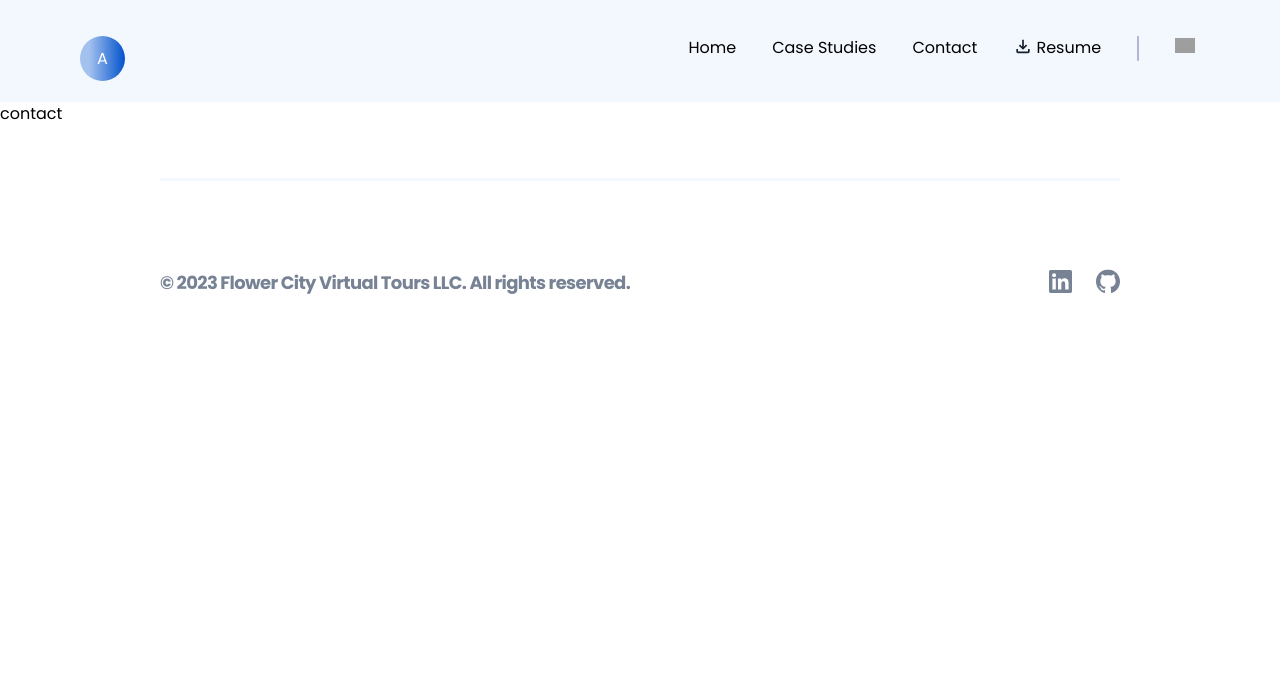
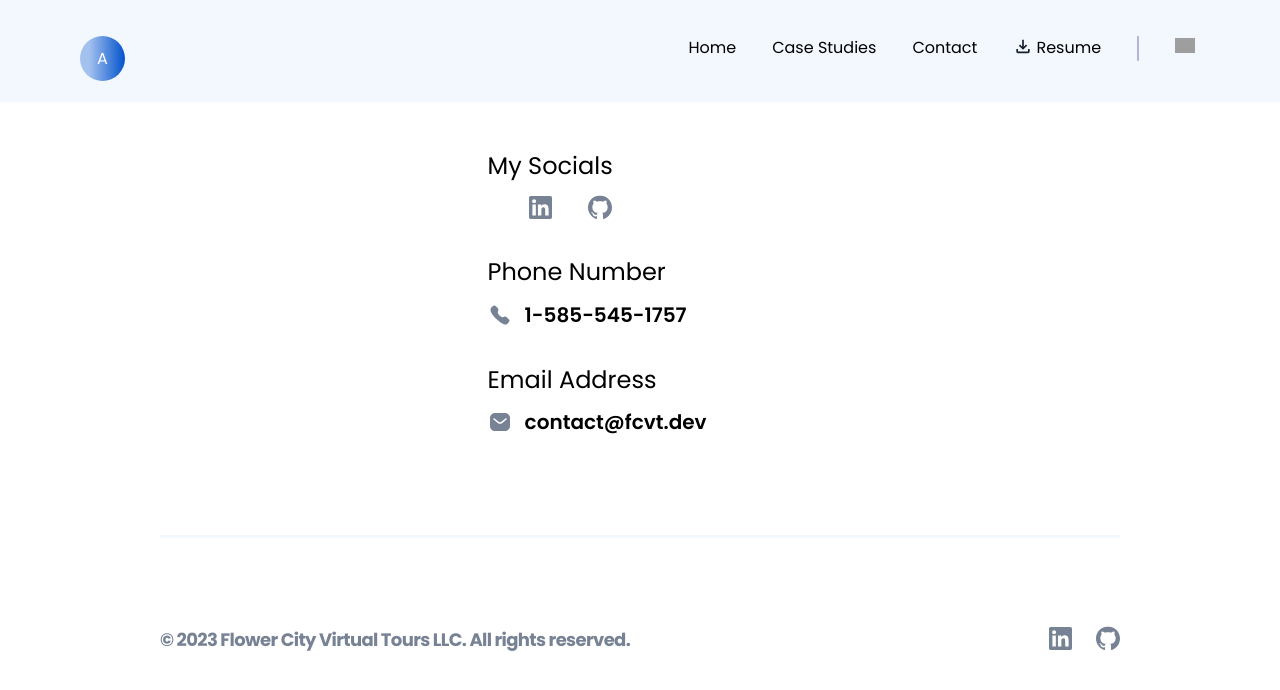
Before and after one commit to austinmargarone/portfolio, a Next.js app: page /contact in a window 1280 px wide. Shown: the top 690 px of the page. Built offline with nearby package versions, Linux system fonts and the light colour scheme; grey boxes are pictures that could not be loaded.

Commit message:
feat: contact info

```diff
--- a/app/contact/page.tsx
+++ b/app/contact/page.tsx
@@ -1,3 +1,57 @@
-export default function Contact() {
-  return <div>contact</div>;
-}
+import Image from "next/image";
+import React from "react";
+
+const page = () => {
+  return (
+    <>
+      <div>
+        <section className=""></section>
+
+        <section className="contactinfo mx-auto flex flex-col gap-[2.25rem]">
+          <div className="flex flex-col">
+            <p className="regp md:regbase flex">My Socials</p>
+            <div className="flex gap-[2.25rem] pl-[2.5rem] pt-[.88rem]">
+              <div>
+                <Image
+                  src="/Social.svg"
+                  width={24}
+                  height={24}
+                  alt="Social Link"
+                />
+              </div>
+              <div>
+                <Image
+                  src="/GitHub.svg"
+                  width={24}
+                  height={24}
+                  alt="Github Link"
+                />
+              </div>
+            </div>
+          </div>
+          <div>
+            <p className="regp md:regbase">Phone Number</p>
+            <div className="flex gap-[.82rem] pt-[.88rem]">
+              <Image src="/Call.svg" width={24} height={24} alt="Phone" />
+              <p className="boldp">1-585-545-1757</p>
+            </div>
+          </div>
+          <div>
+            <p className="regp md:regbase">Email Address</p>
+            <div className="flex gap-[.82rem] pt-[.88rem]">
+              <Image
+                src="/Message.svg"
+                width={24}
+                height={24}
+                alt="<Message>"
+              />
+              <p className="boldp">contact@fcvt.dev</p>
+            </div>
+          </div>
+        </section>
+      </div>
+    </>
+  );
+};
+
+export default page;
--- a/app/globals.css
+++ b/app/globals.css
@@ -403,4 +403,72 @@
     background-color: #ffbe62;
     z-index: -1;
   }
+
+  /* Case Studies */
+
+  .casetitle {
+    text-align: center;
+    font-size: 2.625rem;
+    font-style: normal;
+    font-weight: 700;
+    line-height: 115%; /* 3.01875rem */
+    letter-spacing: -0.02625rem;
+  }
+
+  .casehead {
+    padding: 3rem 1.5rem;
+    gap: 0.625rem;
+  }
+
+  .casemain {
+    padding: 3rem 1.5rem;
+    gap: 1.25rem;
+  }
+
+  .casemainlg {
+    padding: 4.5rem 5.3125rem;
+    gap: 1rem;
+  }
+
+  .projectstitlelg {
+    font-size: 2rem;
+    font-style: normal;
+    font-weight: 600;
+    line-height: 105%; /* 2.1rem */
+    letter-spacing: -0.01rem;
+  }
+
+  .projectheaddinglg {
+    font-size: 4rem;
+    font-style: normal;
+    font-weight: 700;
+    line-height: 130%; /* 5.2rem */
+    letter-spacing: -0.04rem;
+  }
+
+  .projectdescriptionlg {
+    font-size: 1.25rem;
+    font-style: normal;
+    font-weight: 400;
+    line-height: 150%;
+  }
+
+  /* Contact */
+
+  .contactinfo {
+    padding: 3rem 2.75rem;
+    align-items: flex-start;
+    display: flex;
+    width: 24.5625rem;
+    flex-direction: column;
+  }
+
+  .form {
+    display: flex;
+    width: 24.5625rem;
+    padding: 3rem 1.5rem;
+    flex-direction: column;
+    align-items: flex-start;
+    gap: 1.25rem;
+  }
 }
--- /dev/null
+++ b/components/contact/ContactHeading.tsx
@@ -0,0 +1,20 @@
+import React from "react";
+
+const ContactHeading = () => {
+  return (
+    <>
+      <section className="casehead form mx-auto flex w-[21rem] flex-col md:w-[41.125rem]">
+        <h1 className="casetitle md:projectstitlelg dark:text-white">
+          <span className="underline-magic md:projectheaddinglg w-full">
+            Get in Touch
+          </span>
+        </h1>
+        <p className="md:projectdescriptionlg smallreg flex pt-[1.25rem] text-center text-slate dark:text-white1 md:px-[2rem] md:pt-[1.8rem]">
+          Contact me to collaborate on Your Next Project
+        </p>
+      </section>
+    </>
+  );
+};
+
+export default ContactHeading;
```
Also changed, not shown: public/Call.svg (added), public/Message.svg (added).
